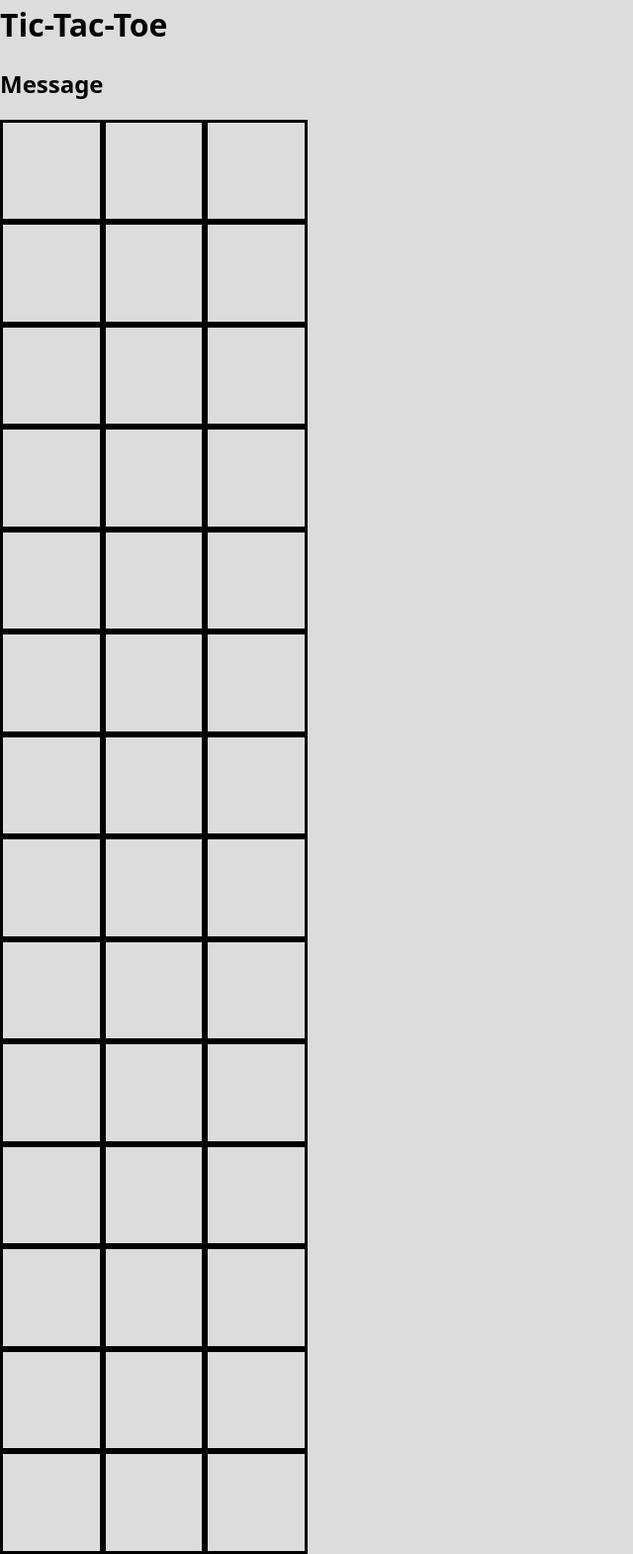
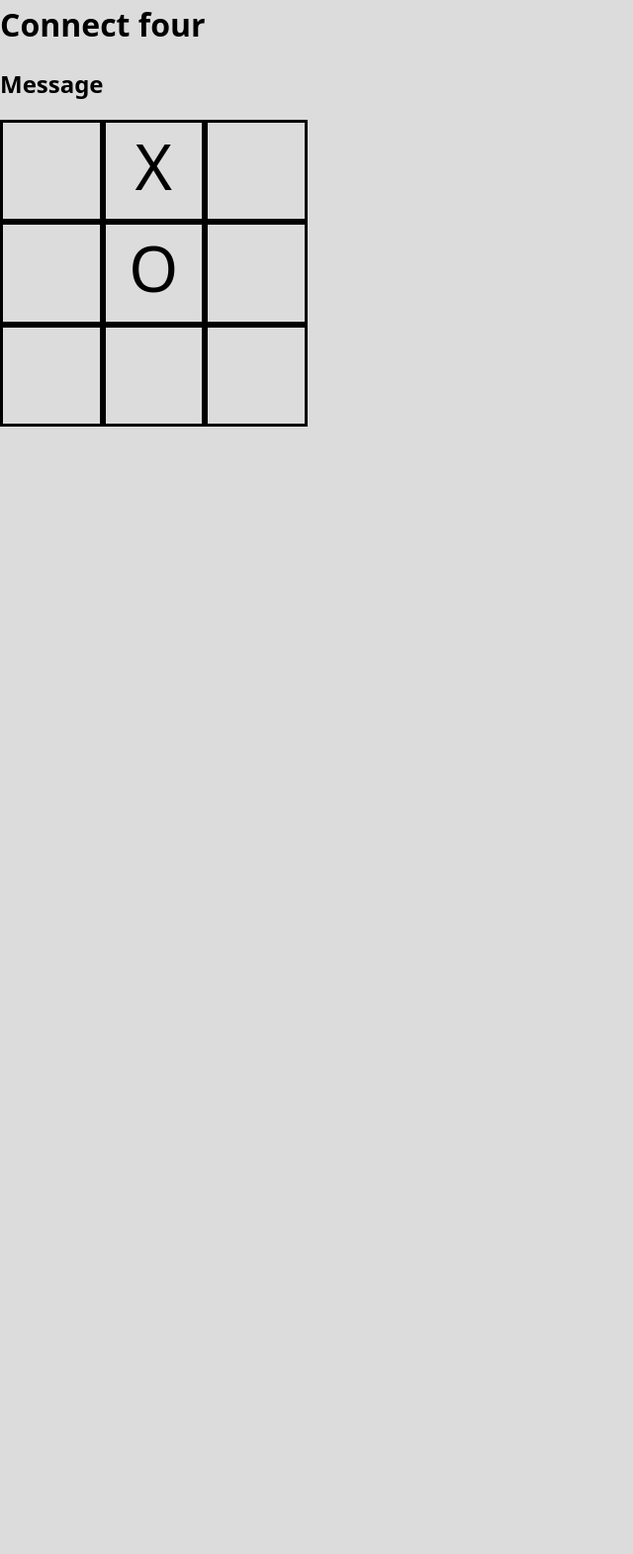
Before and after one commit to pc1231/CONNECT-FOUR, a plain HTML site: page index.html in a window 1280 px wide. Shown: the part 18-1588 px from the top of the page at 99% size, without its empty margins (0-640 px from the left). After the commit the page ends 800 px from the top, so only its background shows below. Drawn offline with Linux system fonts and the light colour scheme.

Commit message:
function board

```diff
--- a/index.html
+++ b/index.html
@@ -5,10 +5,10 @@
   <meta name="viewport" content="width=device-width, initial-scale=1.0">
   <link rel="stylesheet" href="./css/style.css">
   <script defer src="./js/app.js"></script>
-  <title>Tic-Tac-Toe</title>
+  <title>Connect Four</title>
 </head>
 <body>
-  <h1>Tic-Tac-Toe</h1>
+  <h1>Connect four</h1>
   <h2 id="message">Message</h2>
 
   <section class="board">
@@ -21,39 +21,6 @@
     <div class="sqr" id="6"></div>
     <div class="sqr" id="7"></div>
     <div class="sqr" id="8"></div>
-    <div class="sqr" id="9"></div>
-    <div class="sqr" id="10"></div>
-    <div class="sqr" id="11"></div>
-    <div class="sqr" id="12"></div>
-    <div class="sqr" id="13"></div>
-    <div class="sqr" id="14"></div>
-    <div class="sqr" id="15"></div>
-    <div class="sqr" id="16"></div>
-    <div class="sqr" id="17"></div>
-    <div class="sqr" id="18"></div>
-    <div class="sqr" id="19"></div>
-    <div class="sqr" id="20"></div>
-    <div class="sqr" id="21"></div>
-    <div class="sqr" id="22"></div>
-    <div class="sqr" id="23"></div>
-    <div class="sqr" id="24"></div>
-    <div class="sqr" id="25"></div>
-    <div class="sqr" id="26"></div>
-    <div class="sqr" id="27"></div>
-    <div class="sqr" id="28"></div>
-    <div class="sqr" id="29"></div>
-    <div class="sqr" id="30"></div>
-    <div class="sqr" id="31"></div>
-    <div class="sqr" id="32"></div>
-    <div class="sqr" id="33"></div>
-    <div class="sqr" id="34"></div>
-    <div class="sqr" id="35"></div>
-    <div class="sqr" id="36"></div>
-    <div class="sqr" id="37"></div>
-    <div class="sqr" id="38"></div>
-    <div class="sqr" id="39"></div>
-    <div class="sqr" id="40"></div>
-    <div class="sqr" id="41"></div>
   </section>
 </body>
 </html>
--- a/js/app.js
+++ b/js/app.js
@@ -1,4 +1,4 @@
-//--------------- constants--------------------------------------
+// constants--------------------------------------
 
 
 
@@ -9,11 +9,35 @@ let board, turn, winner, tie
 
 // Cached Element References
 const squareEls = document.querySelectorAll('.sqr')
-console.log(squareEls);
+const messageEl = document.getElementById('message')
 
+//------Functions--------------
+init()
 
-//---------------Functions--------------
-
-
+function init() {
+// allows us to change turns. after finishing add more need around 42
+board = ['','X','','','O','','','','']
+turn = 'X'
+winner = false
+tie = false
+render()
+}
+//render displays the state of the game
+function render() {
+updateBoard()
+}
+function updateBoard() {
+    //element inside the space squares
+    // function else if that allows for turns
+    board.forEach((cell, idx) => {
+            if (cell === 'X') {
+ squareEls[idx].textContent = 'X'
+        } else if (cell === 'O') {
+       squareEls[idx].textContent = 'O'
+        } else {
+            squareEls[idx].textContent = ''
+        }
+    })
+}
 
 //-------Event Listeners---------------
```
Also changed, not shown: css/style.css (indentation only).
